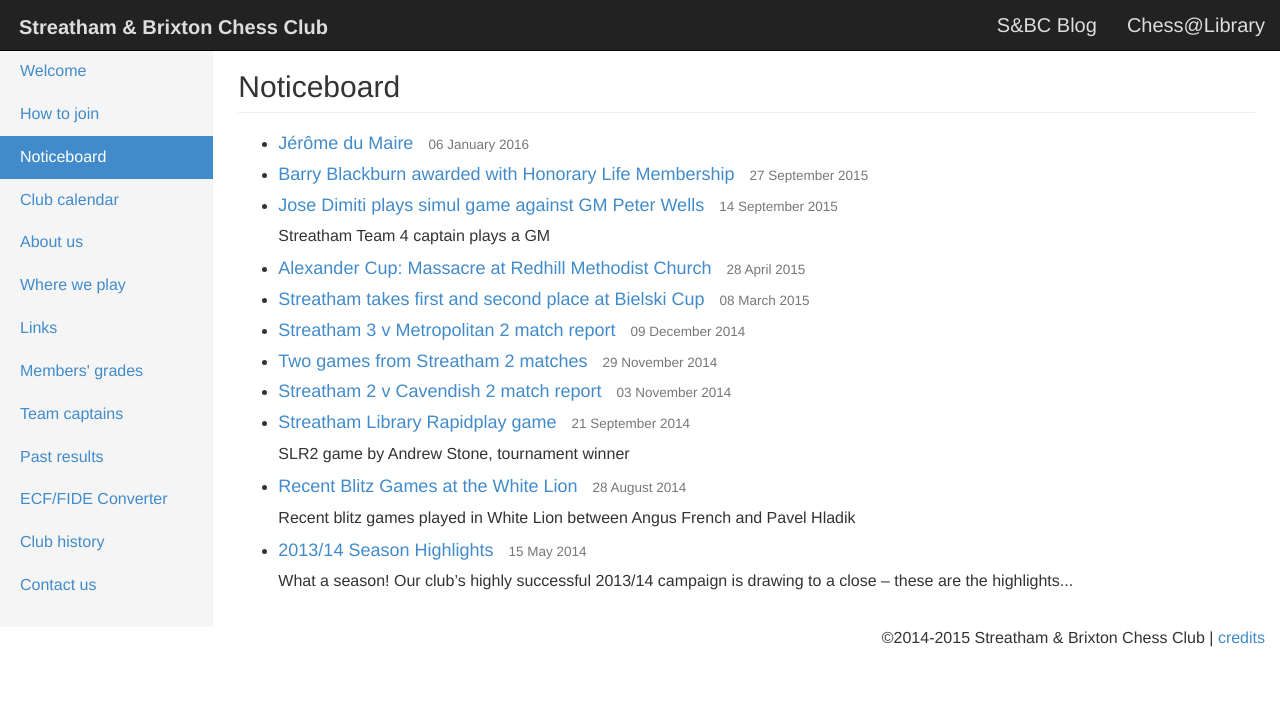
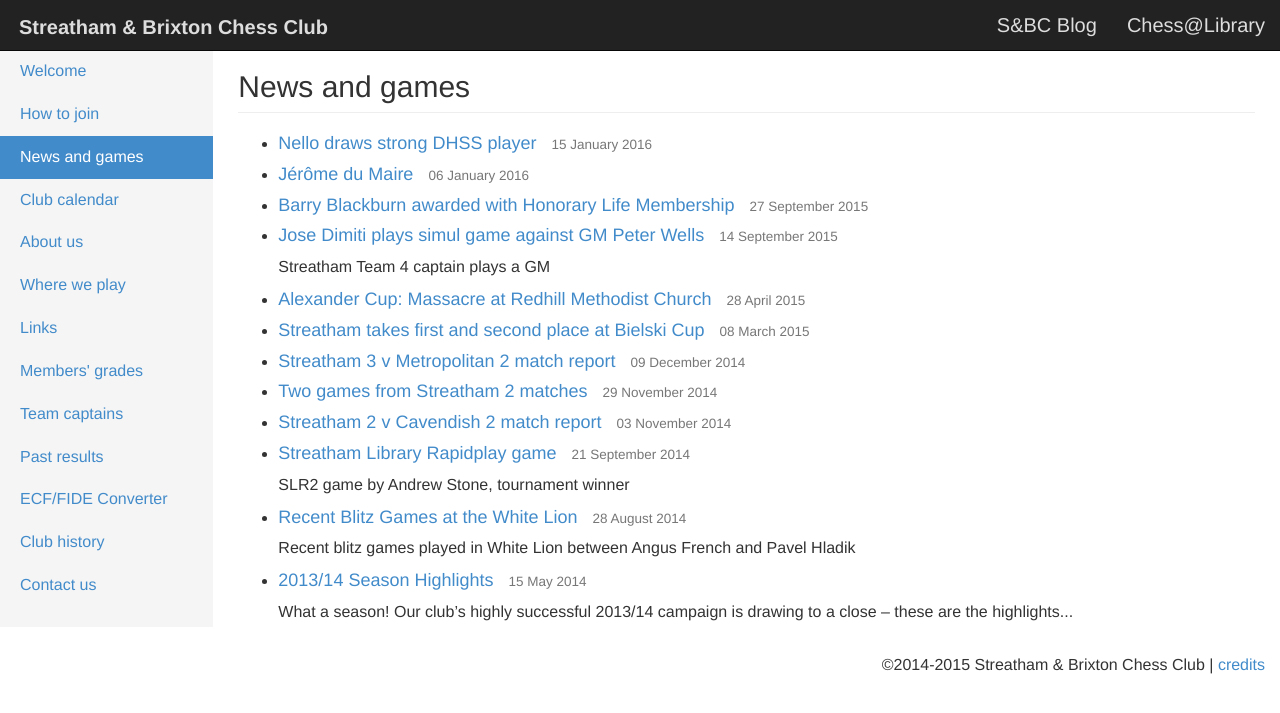
Before and after one commit to streathamchess/streathamchess.github.io, a Jekyll site: the page built from noticeboard/index.md, in a window 1280 px wide. Shown: the top 713 px of the page. Built offline with Jekyll 4.4.1, drawn with Linux system fonts in a browser that asks for light colours; Markdown is read by kramdown in place of the engine named in the settings.

Commit message:
nellos game

```diff
--- a/_includes/navigation-sidebar.html
+++ b/_includes/navigation-sidebar.html
@@ -8,7 +8,7 @@
     <a href="/join.html">How to join</a>
   </li>
   <li {% if current[1] == 'noticeboard' %} class="active" {% endif %}>
-    <a href="/noticeboard">Noticeboard</a>
+    <a href="/noticeboard">News and games</a>
   </li>
   <li {% if current[1] == 'calendar' %} class="active" {% endif %}>
     <a href="/calendar">Club calendar</a>
--- a/noticeboard/index.md
+++ b/noticeboard/index.md
@@ -1,5 +1,5 @@
 ---
-title: Noticeboard
+title: News and games
 layout: default
 ---
 <ul>
```
Also changed, not shown: _posts/2016-01-15-nello.md (added, +7 -0 lines), 1 other file.
